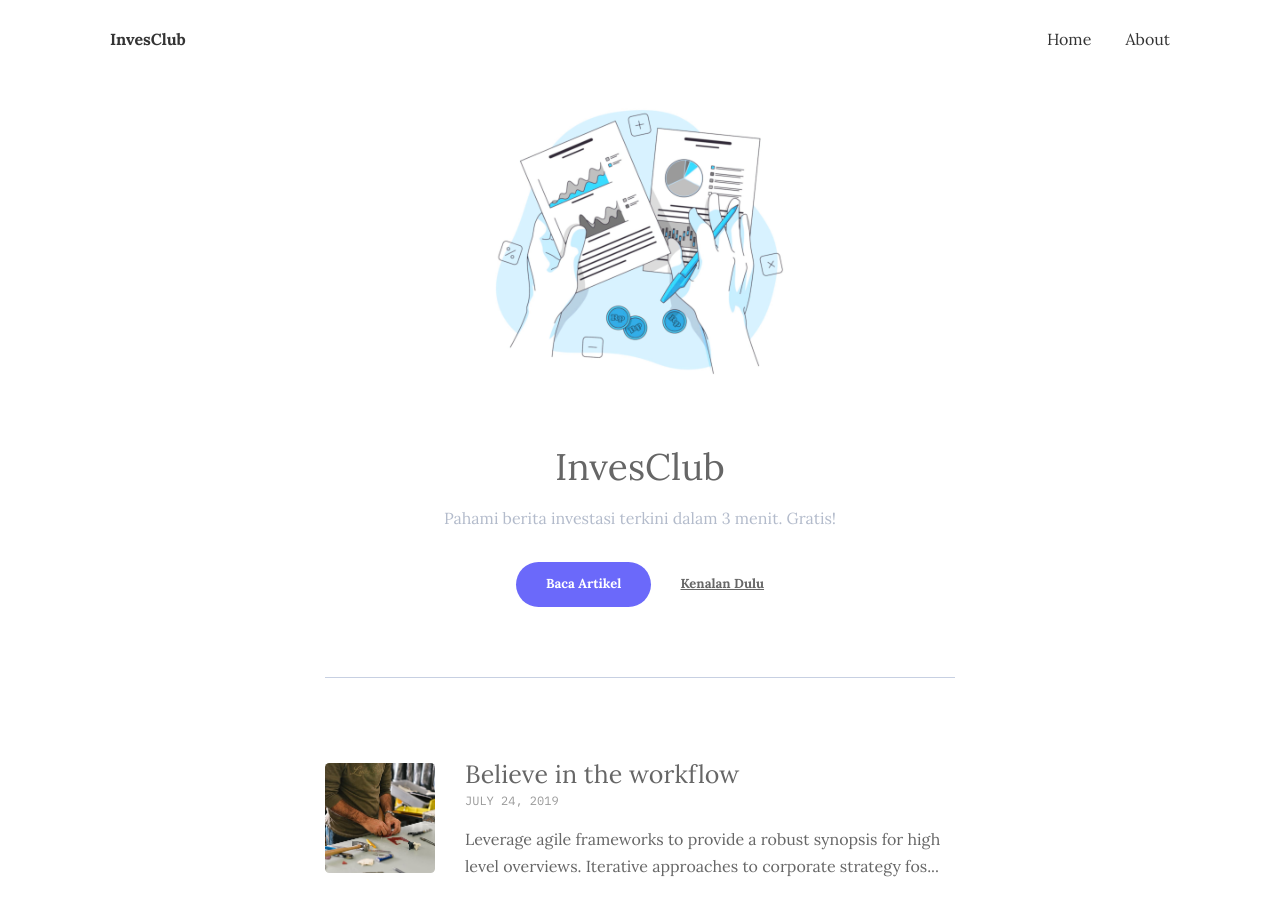
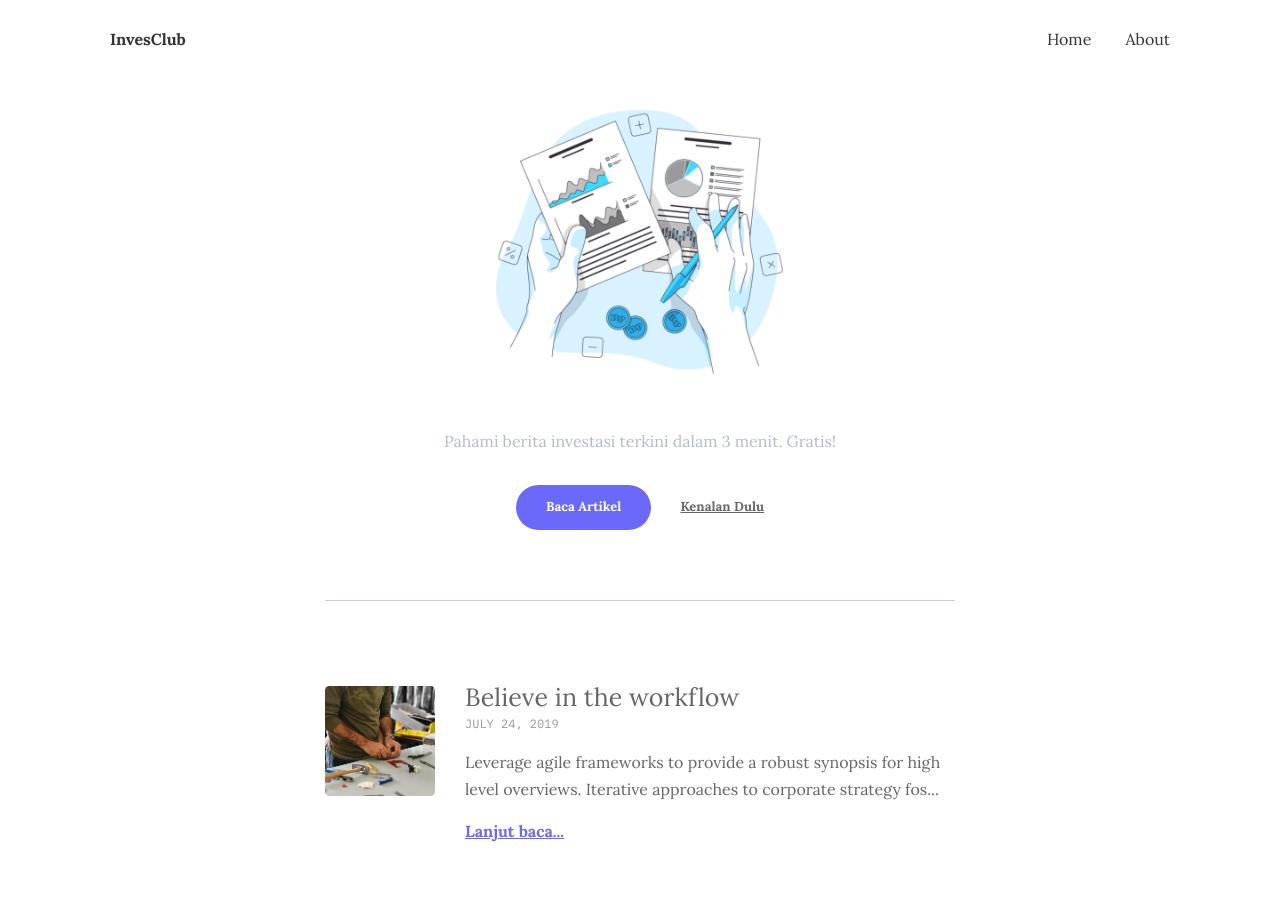
Before and after one commit to ekonomikusid/home, a Jekyll site: the page built from index.html, in a window 1280 px wide and 900 px high. Built offline with Jekyll 4.4.1, drawn with Linux system fonts in a browser that asks for light colours.

Commit message:
Update index.html

```diff
--- a/index.html
+++ b/index.html
@@ -7,7 +7,6 @@
   <section class="author" data-aos="fade-up" data-aos-easing="ease-out-quad" data-aos-duration="700">
     <div class="author__inner">
   <img src="{{site.baseurl}}{{site.author.image}}" alt="{{site.author.name}}" class="author__img">
-      <h1 class="author__job">{{ site.author.job }}</h1>
       <p class="author__bio">{{ site.author.bio }}</p>
       <div class="author__more">
         <a href="#baca" class="say-hello">Baca Artikel</a>
```
